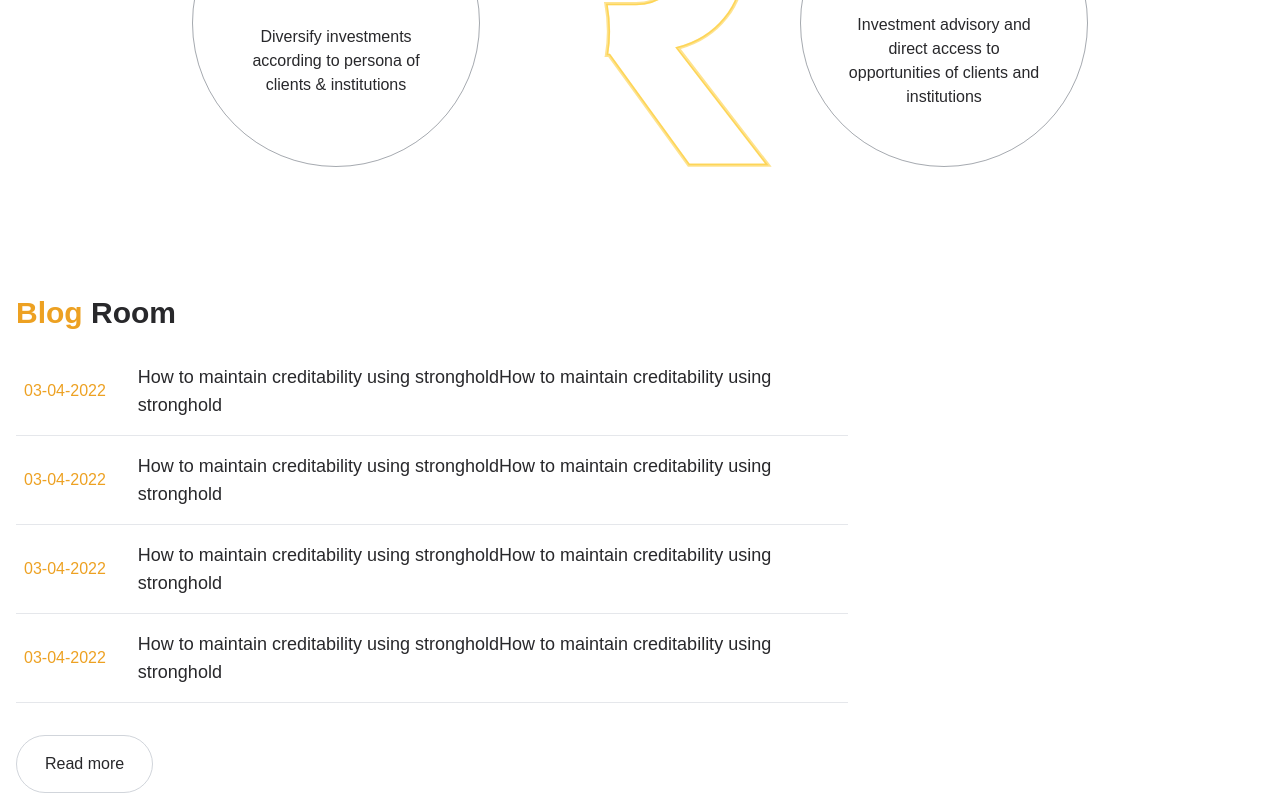
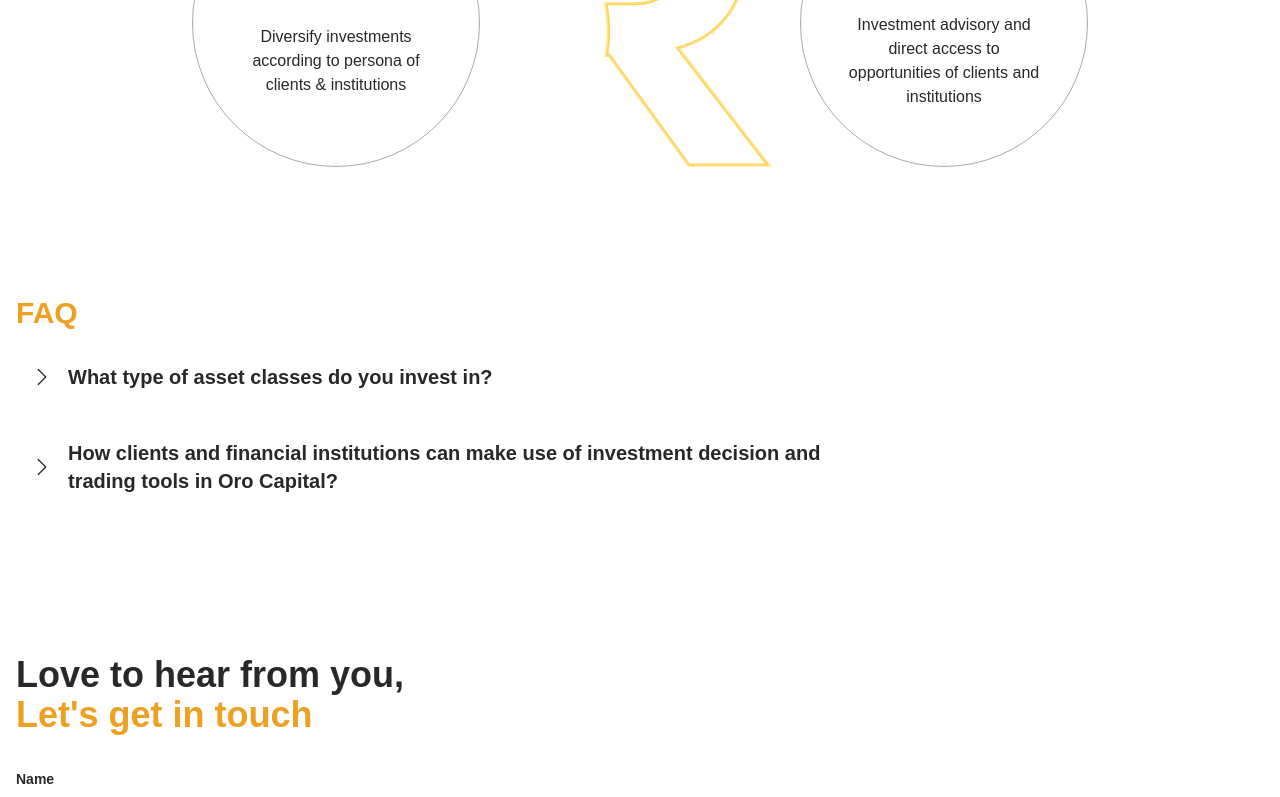
Before and after one commit to PTS-Holdings/oro-capital.com, a Next.js app: page / in a window 1280 px wide. Shown: the part 5245-6042 px from the top of the page. Built offline with nearby package versions, Linux system fonts and the light colour scheme.

Commit message:
temporary hide blog room section

```diff
--- a/pages/index.js
+++ b/pages/index.js
@@ -29,7 +29,7 @@ export default function Home() {
 				<Subsidiaries />
 				<TargetMarkets />
 				<Solutions />
-				<BlogRoom />
+				{/* <BlogRoom /> */}
 				<Faq />
 				<ContactForm />
 			</div>
```
